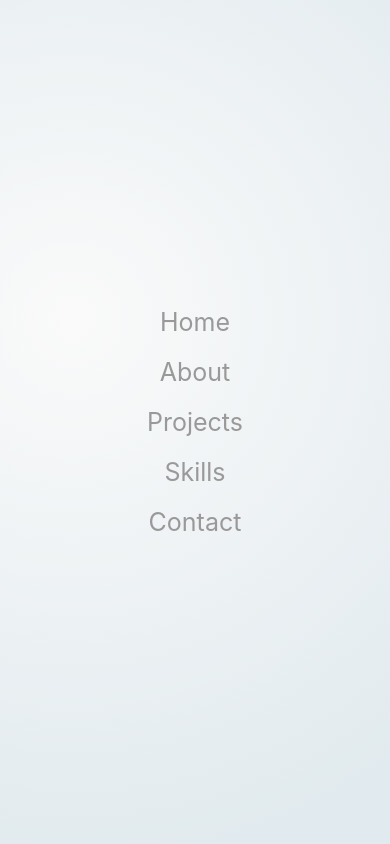
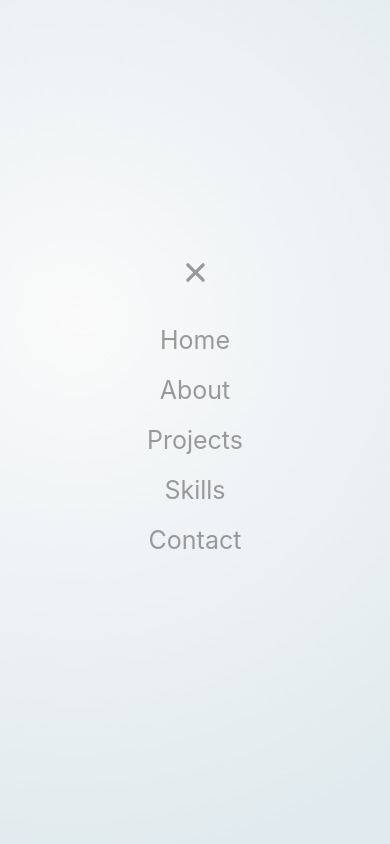
Before and after one commit to KonstantinVchkov/web-portfolio, a React (Create React App) app: page / in a window 390 px wide. Both pictures are taken after a click on the element 22 px from the left and 26 px from the top of the page. Shown: the top 844 px of the page. Built offline with nearby package versions, Linux system fonts and the light colour scheme.

Commit message:
style scroll to top button fixed

```diff
--- a/src/components/HeaderComponent/Navbar.tsx
+++ b/src/components/HeaderComponent/Navbar.tsx
@@ -11,11 +11,14 @@ import { FontAwesomeIcon } from "@fortawesome/react-fontawesome";
 import { IoIosCall } from "react-icons/io";
 import { Link } from "react-scroll";
 import { FaGithub, FaBars } from "react-icons/fa";
+import { IoClose } from "react-icons/io5";
 import { useState } from "react";
 export const Navbar = () => {
   const { theme } = useThemeContext();
   const changeCn = theme === "light" ? "navigation" : "darknavigation";
-  const [menuOpen, setMenuOpen] = useState(false);
+  const changeHambCn =
+    theme === "light" ? "hamburger-menu" : "hamburger-menu-dark";
+  const [menuOpen, setMenuOpen] = useState<boolean>(false);
   return (
     <div className="header">
       <div className="social-media">
@@ -34,47 +37,15 @@ export const Navbar = () => {
         </Link>
         <div className="line"></div>
       </div>
-      {/* {menuOpen ? (
-        <div className="hamburger-menu">
-          Hamburger menu
-          <ul>
-            {routes.map((nav, idx) => (
-              <Link
-                to={nav.href}
-                smooth={true}
-                duration={500}
-                spy={true}
-                offset={-70}
-                onClick={() => setMenuOpen(false)}
-                key={idx}
-              >
-                <li>{nav.title}</li>
-              </Link>
-            ))}
-          </ul>
-        </div>
-      ) : (
-        <div className={changeCn}>
-          navigation menu - desktop version
-          <ul>
-            {routes.map((nav, idx) => (
-              <Link
-                key={idx}
-                to={nav.href}
-                smooth={true}
-                duration={500}
-                spy={true}
-                offset={-70}
-              >
-                <li>{nav.title}</li>
-              </Link>
-            ))}
-          </ul>
-        </div>
-      )} */}
       <div className={`${menuOpen ? "hamburger-button" : `${changeCn}`}`}>
-        {/* navigation menu - desktop version */}
-        <div className={` ${menuOpen && "hamburger-menu"}`} style={{background: theme === 'light' ? 'radial-gradient(circle at 18.7% 37.8%, rgb(250, 250, 250) 0%, rgb(225, 234, 238) 90%)' : 'radial-gradient(circle at 10% 20%, rgb(21 21 21) 0%, rgb(64, 64, 64) 90.2%)'}}>
+        {/* navigation menu - desktop version and mobile version*/}
+        <div className={`${menuOpen && changeHambCn}`}>
+          {menuOpen && (
+            <IoClose
+              className="close-hamb"
+              onClick={() => setMenuOpen(false)}
+            />
+          )}
           <ul>
             {routes.map((nav, idx) => (
               <Link
--- a/src/components/HeaderComponent/navbar.css
+++ b/src/components/HeaderComponent/navbar.css
@@ -112,33 +112,45 @@
     display: block;
   }
 
-  .hamburger-menu {
+  .hamburger-menu,
+  .hamburger-menu-dark {
     position: fixed;
     top: 0;
     left: 0;
     width: 100%;
     height: 100%;
     background: radial-gradient(
-      circle at 10% 20%,
-      rgb(21 21 21) 0%,
-      rgb(64, 64, 64) 90.2%
+      circle at 18.7% 37.8%,
+      rgb(250, 250, 250) 0%,
+      rgb(225, 234, 238) 90%
     );
-    z-index: 9999;
+    z-index: 10000000;
     color: #999999;
     display: flex;
     flex-direction: column;
     align-items: center;
     justify-content: center;
     animation: slideIn 0.5s ease-in-out;
-
   }
-
-  .hamburger-menu ul {
+  .hamburger-menu-dark {
+    background: radial-gradient(
+      circle at 10% 20%,
+      rgb(21 21 21) 0%,
+      rgb(64, 64, 64) 90.2%
+    );
+  }
+  .close-hamb {
+    font-size: 35px;
+    /* animation: slideOut 0.5s ease-in-out; */
+  }
+  .hamburger-menu ul,
+  .hamburger-menu-dark ul {
     list-style: none;
     padding: 0;
   }
 
-  .hamburger-menu ul li {
+  .hamburger-menu ul li,
+  .hamburger-menu-dark ul li {
     padding: 10px;
     cursor: pointer;
   }
@@ -151,4 +163,12 @@
       transform: translateX(0);
     }
   }
+  @keyframes slideOut {
+    from {
+      transform: translateX(0);
+    }
+    to {
+      transform: translateX(100%);
+    }
+  }
 }
--- a/src/components/ScrollBtn/style.css
+++ b/src/components/ScrollBtn/style.css
@@ -1,9 +1,9 @@
 .scroll-top-btn {
   position: fixed;
-  z-index: 100000;
+  z-index: 1;
   font-size: 40px;
-  top: 60%;
-  right: 10%;
+  bottom: 5px;
+  right: 5%;
   border-radius: 20px;
   cursor: pointer;
   box-shadow: -1px 1px 12px -1px rgb(147 144 144 / 87%);
```
